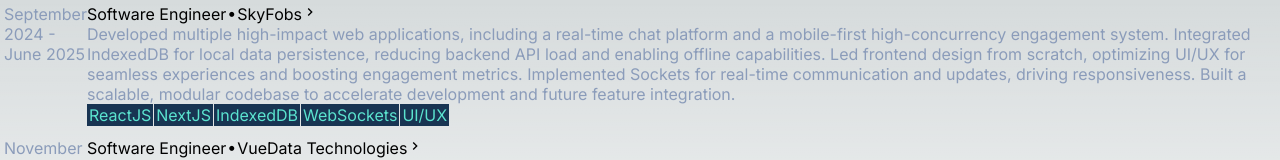
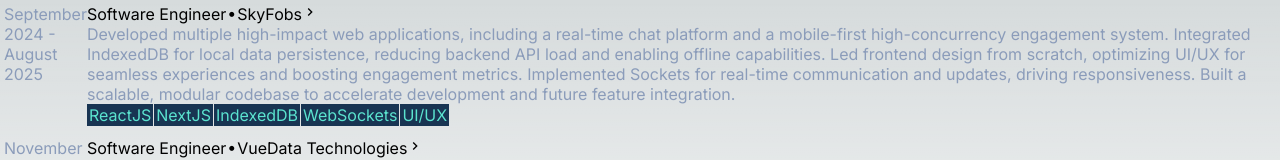
Before and after one commit to XramanX/portfolioWebsite, a Next.js app: page /experience in a window 1280 px wide. Shown: the top 160 px of the page. Built offline with nearby package versions, Linux system fonts and the light colour scheme.

Commit message:
resume updated

```diff
--- a/src/app/(custom)/experience/page.tsx
+++ b/src/app/(custom)/experience/page.tsx
@@ -20,7 +20,7 @@
 const Experience: React.FC<Props> = () => {
   const experiences: ExperienceProps = [
     {
-      jobDuration: "September 2024 - June 2025",
+      jobDuration: "September 2024 - August 2025",
       company: "SkyFobs",
       role: "Software Engineer",
       location: "Remote",
```
Also changed, not shown: 1 other file (tests, documents, lock files or other folders).
